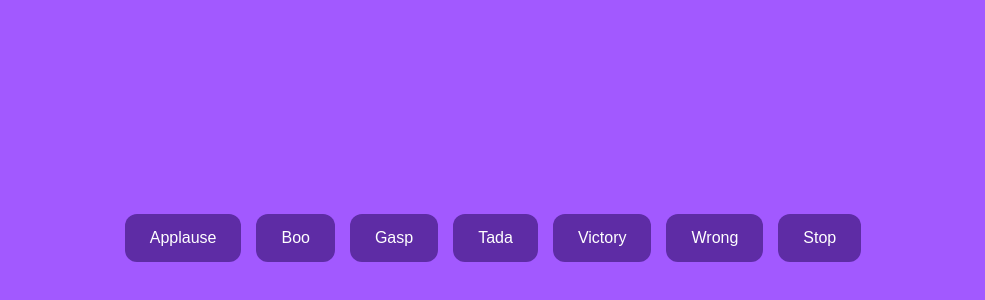
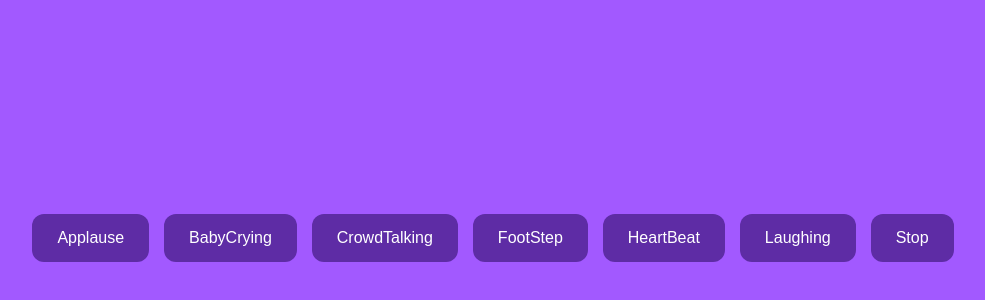
Before and after one commit to acciojob/Soundbar-sudhipkumar, a website: page main.html in a window 1280 px wide. Shown: the part 162-462 px from the top of the page, without its empty margins (147-1132 px from the left). Drawn offline with Linux system fonts and the light colour scheme.

Commit message:
created a submission

```diff
--- a/main.html
+++ b/main.html
@@ -10,11 +10,11 @@
 	<!-- the entire body must be written by student -->
 	    <div id="buttons">
     <button class="btn" data-sound="applause">Applause</button>
-    <button class="btn" data-sound="boo">Boo</button>
-    <button class="btn" data-sound="gasp">Gasp</button>
-    <button class="btn" data-sound="tada">Tada</button>
-    <button class="btn" data-sound="victory">Victory</button>
-    <button class="btn" data-sound="wrong">Wrong</button>
+    <button class="btn" data-sound="babycrying">BabyCrying</button>
+    <button class="btn" data-sound="crowdtalking">CrowdTalking</button>
+    <button class="btn" data-sound="footstep">FootStep</button>
+    <button class="btn" data-sound="heartbeat">HeartBeat</button>
+    <button class="btn" data-sound="laughing">Laughing</button>
     <button class="stop">Stop</button>
   </div>
 
```
